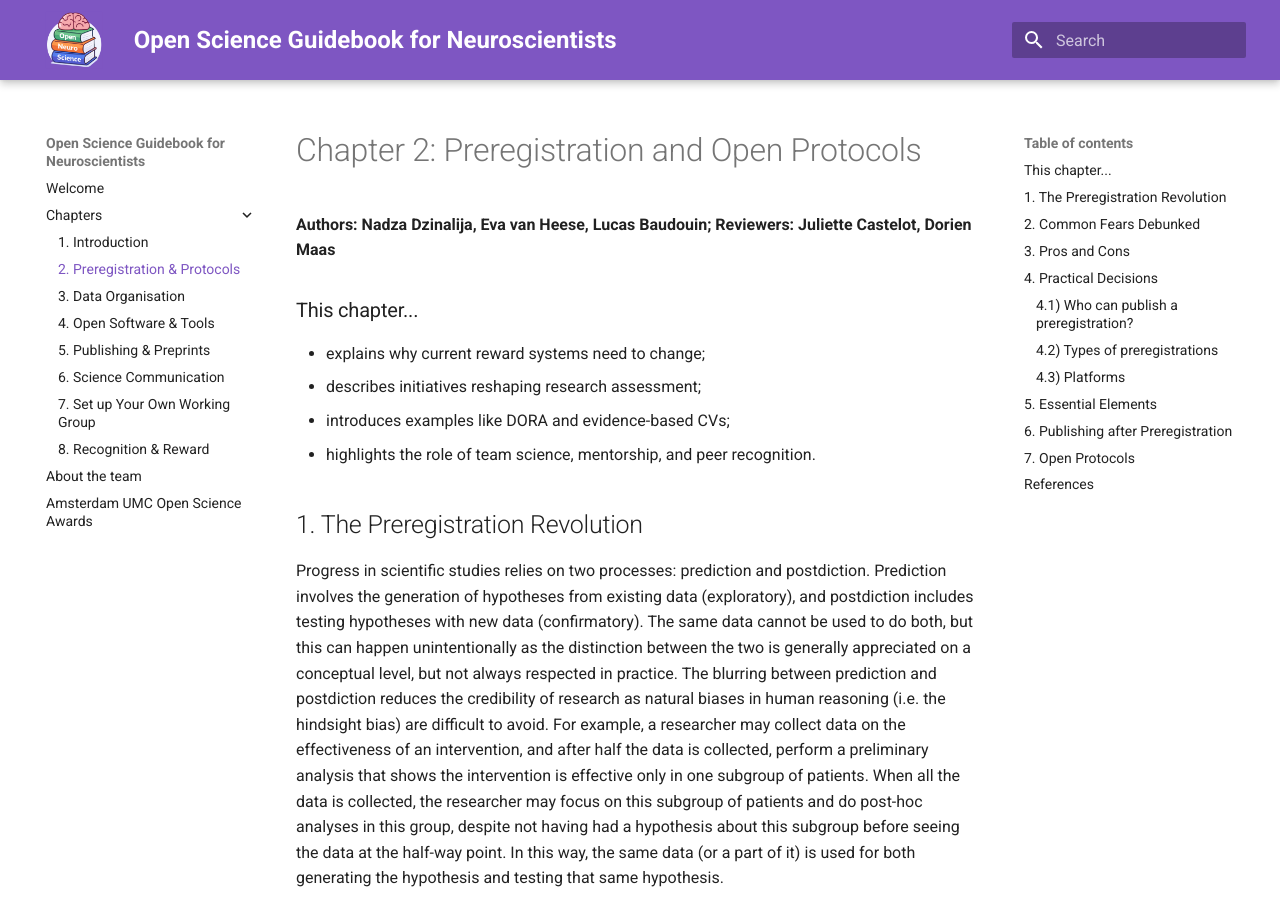
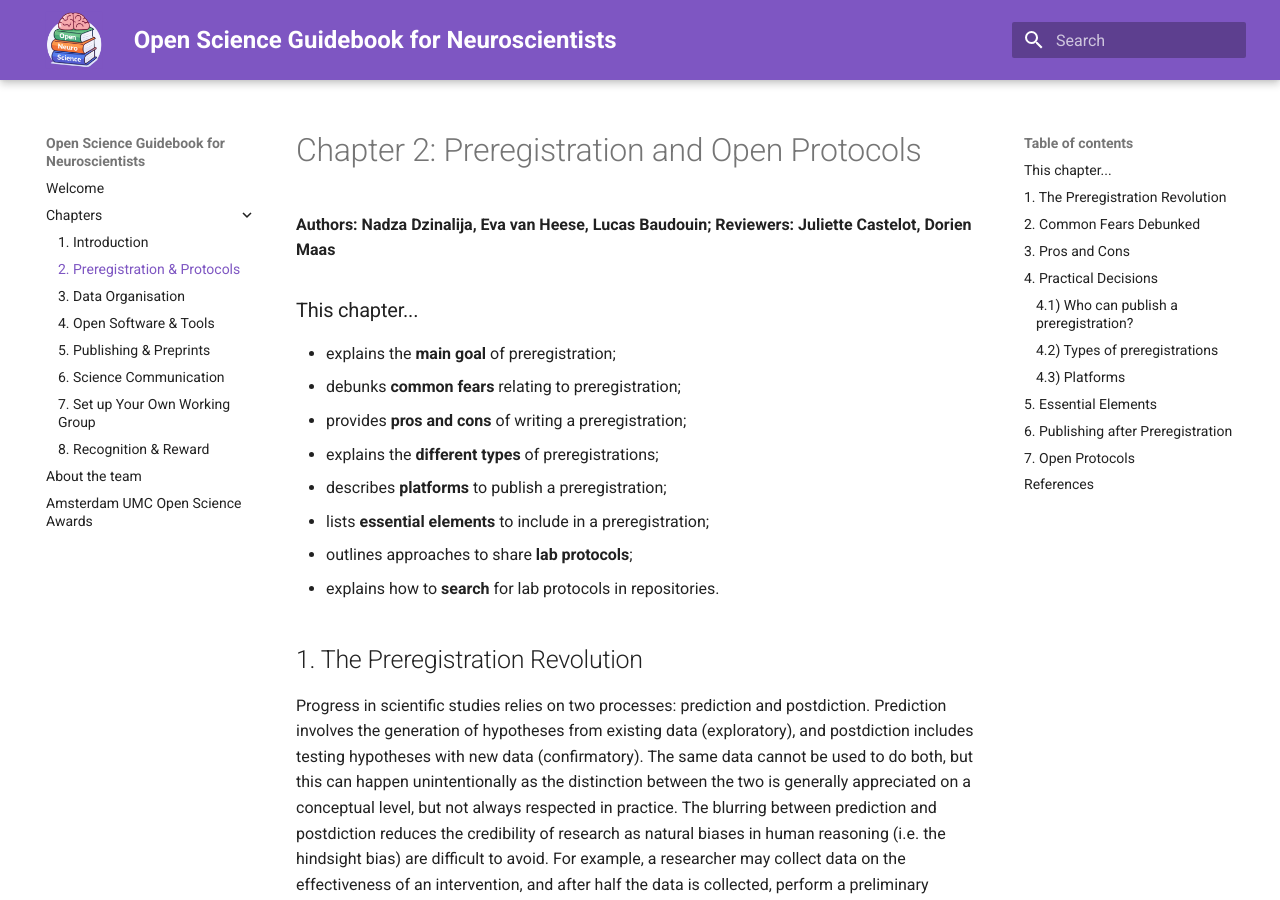
Before and after one commit to ANW-Open-Science/Open-Science-Guidebook-for-Neuroscientists, an MkDocs documentation site: the page built from docs/tabs/2-preregistration_protocols.md, in a window 1280 px wide and 900 px high. Built offline with MkDocs 1.6.1 and Material for MkDocs 9.7.7, drawn with Linux system fonts in a browser that asks for light colours.

Commit message:
Update 2-preregistration_protocols.md

```diff
--- a/docs/tabs/2-preregistration_protocols.md
+++ b/docs/tabs/2-preregistration_protocols.md
@@ -4,10 +4,14 @@
 **Reviewers: Juliette Castelot, Dorien Maas**
 
 ### This chapter...
-- explains why current reward systems need to change;
-- describes initiatives reshaping research assessment;
-- introduces examples like DORA and evidence-based CVs;
-- highlights the role of team science, mentorship, and peer recognition.
+- explains the **main goal** of preregistration;
+- debunks **common fears** relating to preregistration;
+- provides **pros and cons** of writing a preregistration;
+- explains the **different types** of preregistrations;
+- describes **platforms** to publish a preregistration;
+- lists **essential elements** to include in a preregistration;
+- outlines approaches to share **lab protocols**;
+- explains how to **search** for lab protocols in repositories.
 
 ## 1. The Preregistration Revolution
 Progress in scientific studies relies on two processes: prediction and postdiction. Prediction involves the generation of hypotheses from existing data (exploratory), and postdiction includes testing hypotheses with new data (confirmatory). The same data cannot be used to do both, but this can happen unintentionally as the distinction between the two is generally appreciated on a conceptual level, but not always respected in practice. The blurring between prediction and postdiction reduces the credibility of research as natural biases in human reasoning (i.e. the hindsight bias) are difficult to avoid. For example, a researcher may collect data on the effectiveness of an intervention, and after half the data is collected, perform a preliminary analysis that shows the intervention is effective only in one subgroup of patients. When all the data is collected, the researcher may focus on this subgroup of patients and do post-hoc analyses in this group, despite not having had a hypothesis about this subgroup before seeing the data at the half-way point. In this way, the same data (or a part of it) is used for both generating the hypothesis and testing that same hypothesis.
```
